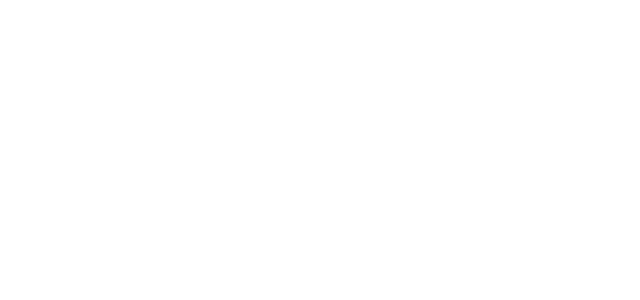
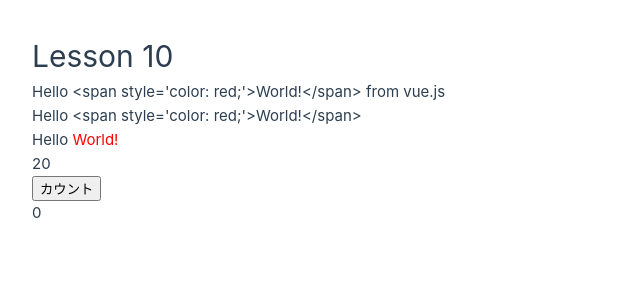
Before and after one commit to kyoshizaki/web-science, a Vue app: page / in a window 1280 px wide. Shown: the top 300 px of the page, without its empty margins (0-640 px from the left). Built offline with nearby package versions, Linux system fonts and the light colour scheme.

Commit message:
VueでDOM操作

```diff
--- a/src/App.vue
+++ b/src/App.vue
@@ -1,7 +1,22 @@
 <script setup>
+import { reactive } from 'vue';
+  const state = reactive({count: 0});
+  function increment() {
+    state.count ++;
+  }
+  const tmp1 = "Hello <span style='color: red;'>World!</span>";
+  const tmp2 = 10;
 </script>
 
 <template>
+  <h1>Lesson 10</h1>
+  <p>{{tmp1+" from vue.js"}}</p>
+  <p v-text="tmp1" ></p>
+  <p v-html="tmp1" ></p>
+  <p>{{tmp2+10}}</p>
+
+  <button @click="increment">カウント</button>
+  <p>{{ state.count }}</p>
 </template>
 
 <style scoped>
```
